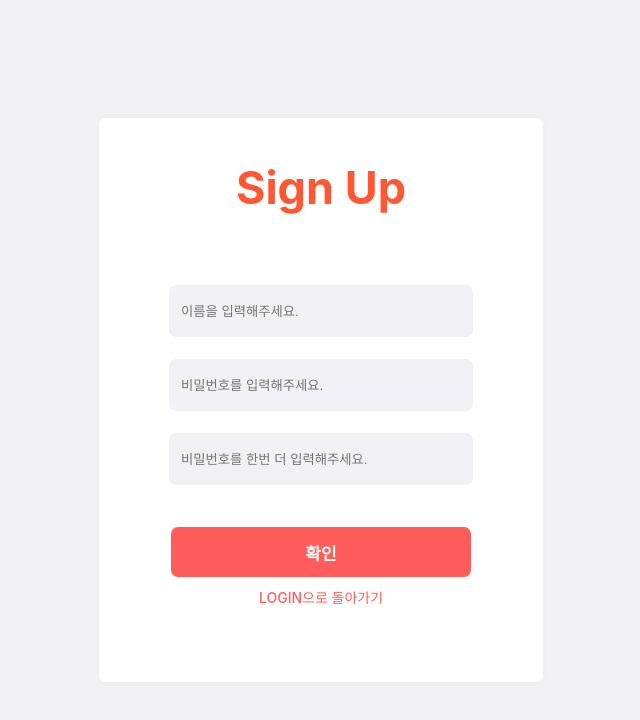
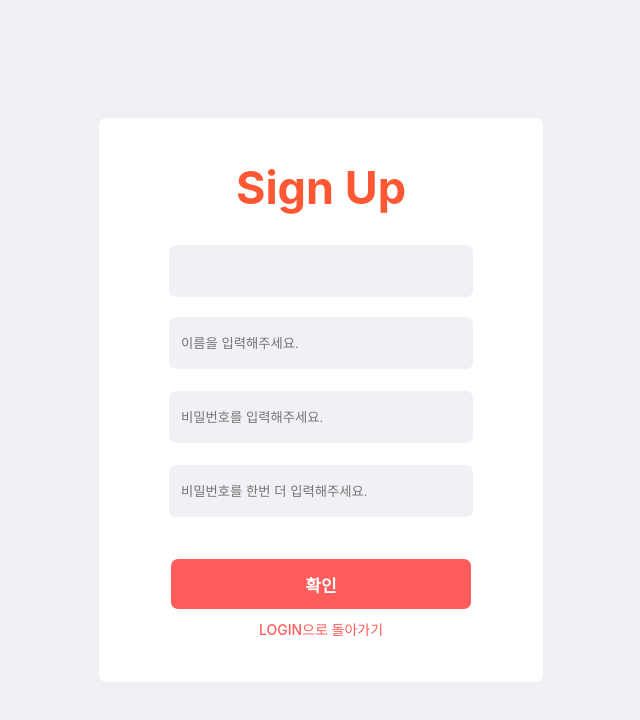
Before and after one commit to ICEE-TEA/ICEE-TEA-Front, a React (Create React App) app: page /signup in a window 1280 px wide. Shown: the top 720 px of the page, without its empty margins (319-959 px from the left). Built offline with nearby package versions, Linux system fonts and the light colour scheme.

Commit message:
error conflict test1

```diff
--- a/src/components/style.js
+++ b/src/components/style.js
@@ -101,12 +101,34 @@ export const WhiteBox = styled.div`
   }
 `;
 
+export const fixEmail = styled.input`
+  margin-top: 30px;
+  width: 300px;
+  height: 50px;
+  background-color: #f1f1f5;
+  border: 0;
+  text-indent: 10px;
+  border-radius: 7px;
+  outline: none;
+`;
+
 export const emailInput = styled.input`
   width: 300px;
   height: 50px;
   background-color: #f1f1f5;
   border: 0;
   margin: 70px 0 0 0;
+  text-indent: 10px;
+  border-radius: 7px;
+  outline: none;
+`;
+
+export const SignEmailInput = styled.input`
+  width: 300px;
+  height: 50px;
+  background-color: #f1f1f5;
+  border: 0;
+  margin: 20px 0 0 0;
   text-indent: 10px;
   border-radius: 7px;
   outline: none;
--- a/src/pages/signupPage/index.jsx
+++ b/src/pages/signupPage/index.jsx
@@ -12,7 +12,7 @@ function Signup() {
 
   const nameReg = /^([가-힣]{2,3})$/;
   // const pwCheck = /^[A-Za-z0-9]{8,20}$/;
-  const pwCheck = /^[A-Za-z0-9!@#$%^&*()_+\-=\[\]{};':"\\|,.<>\/?]{8,20}$/;
+  const pwCheck = /^[A-Za-z0-9!@$%^&*()_+\-\[\]{};:\\|,.\/?]{8,20}$/;
 
   const navigate = useNavigate();
 
@@ -60,7 +60,9 @@ function Signup() {
             <span className="login">Sign Up</span>
           </div>
           <div className="content">
-            <S.emailInput
+            <S.fixEmail />
+
+            <S.SignEmailInput
               className="email"
               placeholder="이름을 입력해주세요."
               onChange={(e) => {
@@ -117,6 +119,7 @@ function Signup() {
                   // input 값이 null인지 체크
                   if (!name || !password || !CheckPassword) {
                     console.log("모든 항목을 입력해주세요.");
+                    alert("정보를 바르게 입력해주세요.");
                     return;
                   }
                   //위 코드에서 if (!name || !password || !CheckPassword) 부분을 추가하여 input 값이 null인 경우 console.log()를 실행하고 함수를 종료.
```
